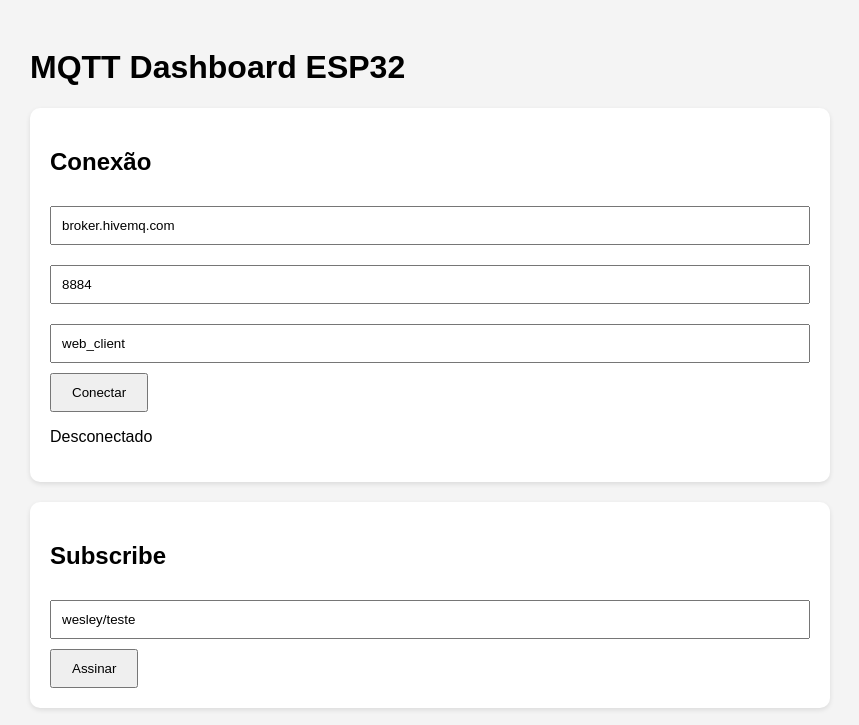
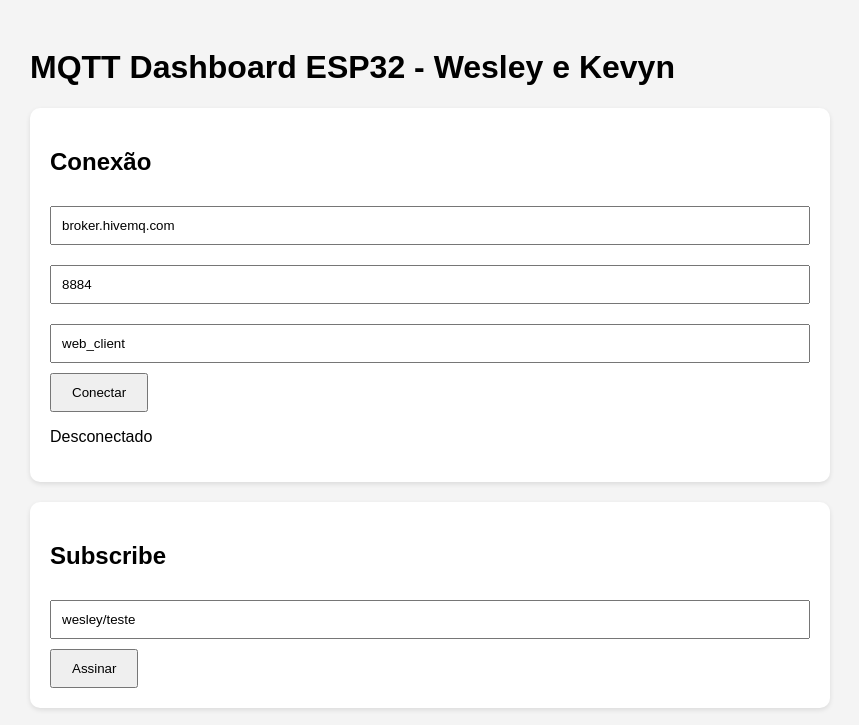
Before and after one commit to Wesleymattos/MQTT_PROJETO, a plain HTML site: page index.html in a window 1280 px wide. Shown: the top 725 px of the page, without its empty margins (210-1069 px from the left). Drawn offline with Linux system fonts and the light colour scheme.

Commit message:
Update index.html

```diff
--- a/index.html
+++ b/index.html
@@ -9,7 +9,7 @@
 <body>
 
 <div class="container">
-    <h1>MQTT Dashboard ESP32</h1>
+    <h1>MQTT Dashboard ESP32 - Wesley e Kevyn</h1>
 
     <div class="card">
         <h2>Conexão</h2>
```
